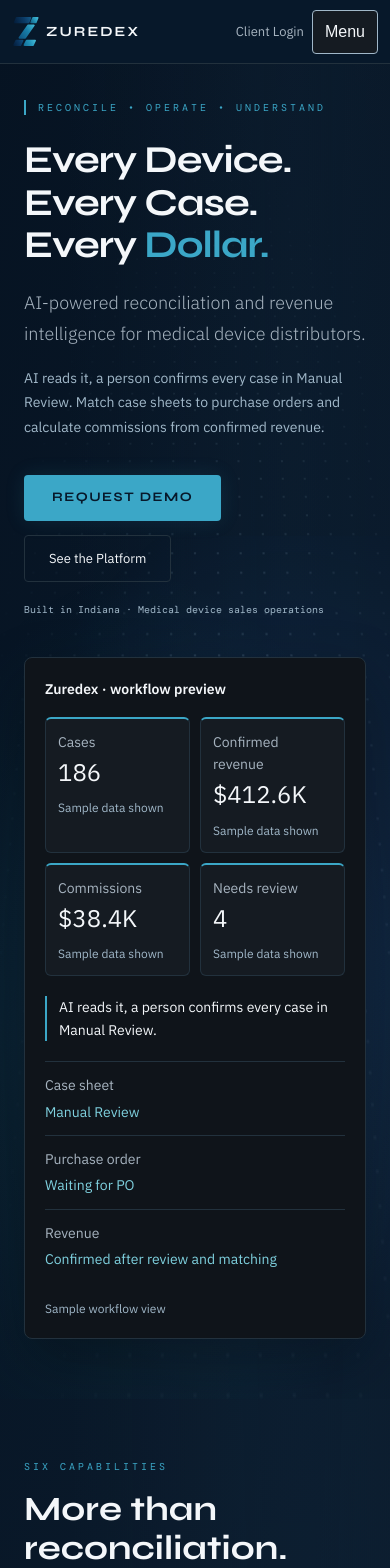
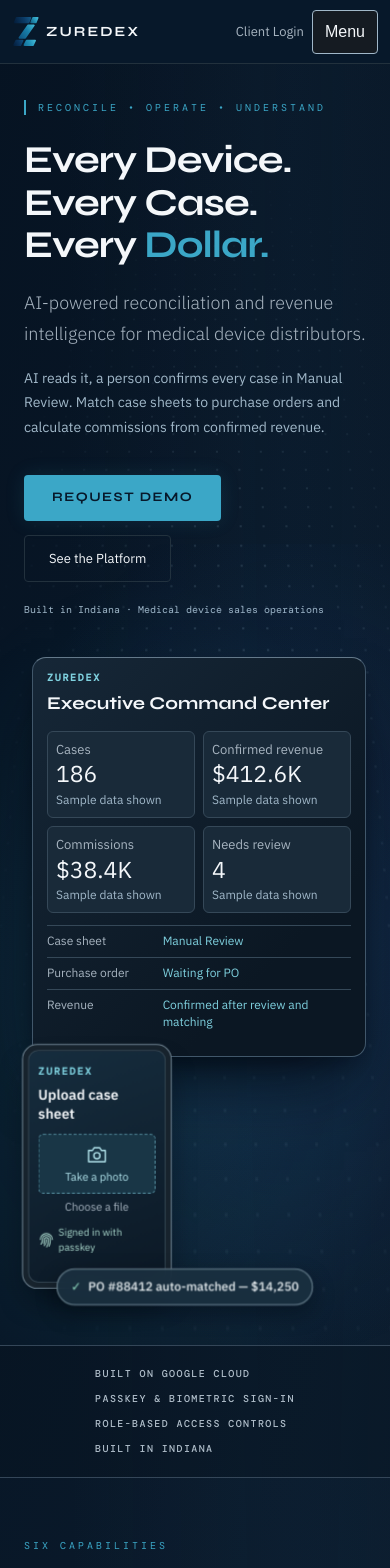
Before and after one commit to Zuredex/zuredex-landing-page, a Next.js app: page / in a window 390 px wide. Shown: the top 1568 px of the page. Built offline with nearby package versions, Linux system fonts and the light colour scheme.

Commit message:
Build responsive hero showcase and trust strip

```diff
--- a/app/page.tsx
+++ b/app/page.tsx
@@ -6,7 +6,9 @@ import mobileCases from "@/public/cases-mobile.png";
 import SiteStyles from "@/components/SiteStyles";
 import SiteNav from "@/components/SiteNav";
 import SiteFooter from "@/components/SiteFooter";
-import { analyticsSampleMetrics, heroSampleMetrics, sampleCaption } from "@/lib/sample-data";
+import ShowcaseTilt from "@/components/ShowcaseTilt";
+import { analyticsSampleMetrics, heroSampleMetrics, sampleCaption, sampleMatchedPO } from "@/lib/sample-data";
+import "./showcase.css";
 
 export default function Page() {
   return (
@@ -17,15 +19,7 @@ export default function Page() {
 
       {/* ── SECTION 2: HERO ───────────────────────────────────── */}
       <section className="landing-hero">
-        <div
-          className="hero-grid"
-          style={{
-            position: 'relative', zIndex: 1,
-            display: 'grid', gridTemplateColumns: '1fr 1.1fr', gap: 80,
-            alignItems: 'center', padding: '120px 80px 80px',
-            maxWidth: 1400, margin: '0 auto',
-          }}
-        >
+        <div className="hero-grid">
           {/* LEFT COLUMN */}
           <div>
             <div style={{
@@ -84,8 +78,12 @@ export default function Page() {
           </div>
 
           {/* Static fictional values are rendered on the server. */}
-          <div className="dashboard-preview" role="group" aria-label="Sample workflow preview">
-            <div className="preview-heading">Zuredex · workflow preview</div>
+          <ShowcaseTilt>
+            <div className="dashboard-preview" role="group" aria-label="Executive Command Center, sample workflow preview">
+              <div className="preview-heading">
+                <span className="preview-brand">ZUREDEX</span>
+                Executive Command Center
+              </div>
               <div className="preview-metrics">
                 {heroSampleMetrics.map(({ label, value }) => (
                   <div className="preview-card" key={label} role="group" aria-label={`${sampleCaption}: ${label}, ${value}`}>
@@ -95,16 +93,43 @@ export default function Page() {
                   </div>
                 ))}
               </div>
-            <p className="preview-note">AI reads it, a person confirms every case in Manual Review.</p>
               <dl className="preview-statuses">
                 <div><dt>Case sheet</dt><dd>Manual Review</dd></div>
                 <div><dt>Purchase order</dt><dd>Waiting for PO</dd></div>
                 <div><dt>Revenue</dt><dd>Confirmed after review and matching</dd></div>
               </dl>
-            <p className="preview-caption">Sample workflow view</p>
+            </div>
+            <div className="upload-phone" role="group" aria-label="Sample mobile case sheet upload">
+              <div className="phone-screen">
+                <span className="phone-brand">ZUREDEX</span>
+                <strong>Upload case sheet</strong>
+                <span className="phone-upload">
+                  <svg aria-hidden="true" viewBox="0 0 24 24" fill="none" stroke="currentColor" strokeWidth="1.5">
+                    <path d="M3 8h4l2-3h6l2 3h4v12H3z" strokeLinejoin="round" /><circle cx="12" cy="13.5" r="3.3" />
+                  </svg>
+                  Take a photo
+                </span>
+                <span className="phone-file">Choose a file</span>
+                <span className="passkey-indicator">
+                  <svg aria-hidden="true" viewBox="0 0 24 24" fill="none" stroke="currentColor" strokeWidth="1.5" strokeLinecap="round">
+                    <path d="M3 11a9 9 0 0 1 18 0m-15 2v-2a6 6 0 0 1 12 0c0 4-.5 7-2 10M4 18c1-1.5 2-3 2-5m3 7c2-2.5 3-5.5 3-9m-4 6c1-2 1-3.5 1-6a3 3 0 0 1 6 0c0 5-1 8-2.5 11" />
+                  </svg>
+                  Signed in with passkey
+                </span>
               </div>
             </div>
+            <p className="match-pill">
+              <span className="sr-only">{sampleCaption}. </span><span className="match-check" aria-hidden="true">✓</span> PO #{sampleMatchedPO.number} auto-matched — {sampleMatchedPO.amount}
+            </p>
+          </ShowcaseTilt>
+        </div>
       </section>
+
+      <ul className="hero-trust" aria-label="Platform and company details">
+        {["BUILT ON GOOGLE CLOUD", "PASSKEY & BIOMETRIC SIGN-IN", "ROLE-BASED ACCESS CONTROLS", "BUILT IN INDIANA"].map((item, index) => (
+          <li key={item}>{index > 0 && <span aria-hidden="true">•</span>}{item}</li>
+        ))}
+      </ul>
 
       {/* ── SECTION 3: CAPABILITY PILLARS ─────────────────────── */}
       <section className="section-pad" style={{ padding: '86px 80px', position: 'relative', overflow: 'hidden' }}>
@@ -143,30 +168,6 @@ export default function Page() {
             Built for how medical device sales actually works — for operations teams and reps alike.
           </div>
         </div>
-      </section>
-
-      {/* ── SECTION 4: TRUST BAR ──────────────────────────────── */}
-      <section
-        className="trust-bar"
-        style={{
-          padding: '20px 80px',
-          display: 'flex', justifyContent: 'space-between', alignItems: 'center',
-          flexWrap: 'wrap', gap: 24,
-        }}
-      >
-        {[
-          { sym: '⬡', label: 'Secure Cloud Infrastructure' },
-          { sym: '◎', label: 'AI-Assisted Validation' },
-          { sym: '⊞', label: 'Role-Based Access Control' },
-          { sym: '≡', label: 'Workflow Audit Logging' },
-          { sym: '⊘', label: 'Duplicate Prevention' },
-          { sym: '⬡', label: 'Multi-Tenant Architecture' },
-        ].map(item => (
-          <div key={item.label} style={{ display: 'flex', alignItems: 'center', gap: 8 }}>
-            <span style={{ color: '#3BA7C7', fontSize: 13, lineHeight: 1 }}>{item.sym}</span>
-            <span style={{ fontFamily: "var(--font-dm), monospace", fontSize: 10, color: '#A7B4C0', letterSpacing: 1.5, textTransform: 'uppercase' }}>{item.label}</span>
-          </div>
-        ))}
       </section>
 
       {/* ── SECTION 6: WHY NOW ────────────────────────────────── */}
--- /dev/null
+++ b/app/showcase.css
@@ -0,0 +1,176 @@
+.hero-grid {
+  position: relative;
+  z-index: 1;
+  display: grid;
+  grid-template-columns: minmax(0, .85fr) minmax(0, 1.15fr);
+  align-items: center;
+  gap: clamp(32px, 5vw, 80px);
+  max-width: 1400px;
+  margin: auto;
+  padding: 116px clamp(40px, 6vw, 80px) 64px;
+}
+
+.showcase {
+  position: relative;
+  isolation: isolate;
+  width: min(100%, 620px);
+  margin-inline: auto;
+  perspective: 1200px;
+  font-family: var(--font-plex), sans-serif;
+}
+
+.showcase-scene {
+  display: grid;
+  grid-template-columns: 1fr;
+  grid-template-rows: auto 108px auto;
+  transform-style: preserve-3d;
+}
+
+.dashboard-preview {
+  grid-area: 1 / 1 / 3;
+  align-self: start;
+  margin-left: 40px;
+  padding: 20px;
+  background: linear-gradient(135deg, #162737, #0b1723 75%);
+  border: 1px solid #41576a;
+  border-top-color: #64798a;
+  border-radius: 14px;
+  box-shadow: 0 38px 65px -22px #020912e0, 0 12px 24px -10px #02091299;
+  transform: perspective(1200px) rotateY(-6deg) rotateX(3deg);
+}
+
+.preview-heading {
+  padding-bottom: 16px;
+  color: var(--t1);
+  font: 600 clamp(18px, 2vw, 24px)/1.25 var(--font-syne), sans-serif;
+}
+
+.preview-brand, .phone-brand {
+  display: block;
+  margin-bottom: 8px;
+  color: var(--accentSoft);
+  font: 600 10px/1.2 var(--font-dm), monospace;
+  letter-spacing: .17em;
+}
+
+.preview-metrics { display: grid; grid-template-columns: repeat(2, minmax(0, 1fr)); gap: 8px; }
+.preview-card {
+  padding: 10px 12px;
+  border: 1px solid #354858;
+  border-radius: 6px;
+  background: #192a39;
+  color: var(--t2);
+  font-size: 13px;
+}
+.preview-card span { display: block; color: var(--t1); font-size: 23px; line-height: 1.3; }
+.preview-card .sample-label { margin-top: 2px; }
+.preview-statuses { margin: 12px 0 0 105px; font-size: 12px; line-height: 1.4; }
+.preview-statuses > div {
+  display: grid;
+  grid-template-columns: minmax(76px, .8fr) 1.4fr;
+  gap: 8px;
+  padding: 7px 0;
+  border-top: 1px solid #354858;
+}
+.preview-statuses dt { color: var(--t2); }
+.preview-statuses dd { color: var(--accentSoft); }
+
+.upload-phone {
+  grid-area: 2 / 1 / 4;
+  width: 148px;
+  align-self: start;
+  padding: 5px;
+  border: 1px solid #718593;
+  border-radius: 15px;
+  background: #17232d;
+  box-shadow: 0 18px 32px -12px #020910dd;
+  transform: translateZ(14px);
+}
+.phone-screen {
+  padding: 14px 9px 27px;
+  border: 1px solid #344653;
+  border-radius: 10px;
+  background: linear-gradient(160deg, #162d3e, #0c1926);
+}
+.phone-screen strong { display: block; font-size: 14px; line-height: 1.4; }
+.phone-upload {
+  display: grid;
+  justify-items: center;
+  gap: 3px;
+  padding: 8px 2px;
+  margin-block: 9px 5px;
+  border: 1px dashed #5b97a9;
+  border-radius: 5px;
+  background: #193646;
+  color: #b4e6ee;
+  font-size: 11px;
+}
+.phone-upload svg { width: 22px; }
+.phone-file { display: block; color: var(--t2); text-align: center; font-size: 11px; }
+.passkey-indicator {
+  display: flex;
+  align-items: center;
+  gap: 4px;
+  margin-top: 10px;
+  color: #acdace;
+  font-size: 10px;
+  line-height: 1.4;
+}
+.passkey-indicator svg { flex: none; width: 16px; }
+.match-pill {
+  grid-area: 3 / 1;
+  justify-self: start;
+  align-self: end;
+  margin: 0 0 -12px 36px;
+  max-width: calc(100% - 36px);
+  padding: 8px 13px;
+  border: 1px solid #748c99;
+  border-radius: 24px;
+  background: rgba(27, 48, 64, .88);
+  backdrop-filter: blur(10px);
+  box-shadow: 0 8px 22px #02091070;
+  transform: translateZ(30px);
+  color: #eff5f7;
+  font: 500 12px/1.5 var(--font-plex), sans-serif;
+}
+.match-check { color: #98e4c7; margin-right: 4px; }
+
+.hero-trust {
+  display: flex;
+  justify-content: center;
+  align-items: center;
+  gap: clamp(12px, 2vw, 30px);
+  padding: 20px 16px;
+  border-block: 1px solid #344658;
+  background: rgba(7, 19, 30, .35);
+  list-style: none;
+  color: #afbdc9;
+  font: 500 10px/1.6 var(--font-dm), monospace;
+  letter-spacing: .14em;
+}
+.hero-trust li { display: flex; align-items: center; gap: clamp(12px, 2vw, 30px); }
+
+@media (min-width: 768px) and (hover: hover) and (pointer: fine) and (prefers-reduced-motion: no-preference) {
+  .showcase-scene {
+    transform: rotateX(var(--tilt-x, 0deg)) rotateY(var(--tilt-y, 0deg));
+    transition: transform 220ms ease-out;
+  }
+}
+
+@media (max-width: 1000px) {
+  .hero-grid { grid-template-columns: minmax(0, 1fr); padding: 100px 24px 60px; gap: 40px; }
+}
+@media (max-width: 850px) {
+  .hero-trust { display: grid; grid-template-columns: repeat(2, auto); gap: 9px 28px; }
+  .hero-trust li span { display: none; }
+}
+@media (width < 768px) {
+  .dashboard-preview { transform: none; }
+}
+@media (max-width: 520px) {
+  .showcase-scene { grid-template-rows: auto 14px auto; }
+  .dashboard-preview { margin-left: 8px; padding: 14px; }
+  .preview-statuses { margin-left: 0; padding-bottom: 4px; }
+  .preview-card { padding: 8px; }
+  .hero-trust { grid-template-columns: auto; }
+}
--- /dev/null
+++ b/components/ShowcaseTilt.tsx
@@ -0,0 +1,60 @@
+"use client";
+
+import { useEffect, useRef, type ReactNode } from "react";
+
+export default function ShowcaseTilt({ children }: { children: ReactNode }) {
+  const ref = useRef<HTMLDivElement>(null);
+
+  useEffect(() => {
+    const stage = ref.current;
+    if (!stage) return;
+    const media = window.matchMedia("(min-width: 768px) and (hover: hover) and (pointer: fine) and (prefers-reduced-motion: no-preference)");
+    let frame = 0;
+    let x = 0;
+    let y = 0;
+
+    function onMove(event: PointerEvent) {
+      if (event.pointerType === "touch") return;
+      x = event.clientX;
+      y = event.clientY;
+      if (frame || !stage) return;
+      frame = requestAnimationFrame(() => {
+        frame = 0;
+        const rect = stage.getBoundingClientRect();
+        const angle = (offset: number, size: number) => Math.max(-4, Math.min(4, 8 * offset / size - 4));
+        stage.style.setProperty("--tilt-x", `${-angle(y - rect.top, rect.height)}deg`);
+        stage.style.setProperty("--tilt-y", `${angle(x - rect.left, rect.width)}deg`);
+      });
+    }
+
+    function reset() {
+      cancelAnimationFrame(frame);
+      frame = 0;
+      stage?.style.removeProperty("--tilt-x");
+      stage?.style.removeProperty("--tilt-y");
+    }
+
+    function disconnect() {
+      stage?.removeEventListener("pointermove", onMove);
+      stage?.removeEventListener("pointerleave", reset);
+      reset();
+    }
+
+    function sync() {
+      disconnect();
+      if (media.matches) {
+        stage?.addEventListener("pointermove", onMove, { passive: true });
+        stage?.addEventListener("pointerleave", reset);
+      }
+    }
+
+    sync();
+    media.addEventListener("change", sync);
+    return () => {
+      media.removeEventListener("change", sync);
+      disconnect();
+    };
+  }, []);
+
+  return <div ref={ref} className="showcase"><div className="showcase-scene">{children}</div></div>;
+}
--- a/components/SiteStyles.tsx
+++ b/components/SiteStyles.tsx
@@ -56,8 +56,7 @@ export default function SiteStyles() {
         transform: perspective(900px) rotateX(24deg) scale(1.12);
         mask-image: radial-gradient(ellipse at 60% 48%, black 10%, transparent 68%);
       }
-      .landing-hero .dashboard-preview { position: relative; }
-      .landing-hero .dashboard-preview::before {
+      .landing-hero .showcase::before {
         content: "";
         position: absolute;
         z-index: -1;
@@ -85,18 +84,9 @@ export default function SiteStyles() {
       .site-nav .nav-link { display: inline-flex; align-items: center; min-height: 44px; }
       .menu-toggle { display: none; min-height: 44px; padding: 8px 12px; color: #F4F7FA; background: #151B22; border: 1px solid #A1B8C9; border-radius: 4px; font: inherit; cursor: pointer; }
       .nav-mobile { display: none; }
-      .dashboard-preview { background: #0F141A; border: 1px solid #22313D; border-radius: 8px; padding: 20px; font: 14px/1.6 var(--font-plex), sans-serif; color: #A7B4C0; box-shadow: 0 24px 60px rgba(0,0,0,.3); }
-      .preview-heading { font-weight: 600; color: #F4F7FA; padding-bottom: 16px; }
-      .preview-metrics { display: grid; grid-template-columns: repeat(2,minmax(0,1fr)); gap: 10px; }
-      .preview-card { border: 1px solid #22313D; border-top: 2px solid #3BA7C7; border-radius: 6px; padding: 12px; background: #151B22; }
-      .preview-card span { font-size: 24px; color: #F4F7FA; }
-      .preview-card, .sample-metric { min-width: 0; }
-      .preview-card span, .sample-value { overflow-wrap: anywhere; }
+      .sample-metric { min-width: 0; }
+      .sample-value { overflow-wrap: anywhere; }
       .sample-label { display: block; margin-top: 8px; color: #A1B8C9; font: 12px/1.5 var(--font-plex), sans-serif; }
-      .preview-note { margin: 20px 0; color: #F4F7FA; border-left: 2px solid #3BA7C7; padding-left: 12px; }
-      .preview-statuses > div { display: grid; grid-template-columns: 1fr 1.4fr; gap: 16px; padding: 12px 0; border-top: 1px solid #22313D; }
-      .preview-statuses dd { color: #7FD1DF; }
-      .preview-caption { padding-top: 16px; font-size: 12px; color: #A1B8C9; }
       @media (max-width: 960px) {
         .site-nav { padding: 4px 16px; gap: 8px; }
         .nav-desktop { display: none; }
@@ -108,7 +98,6 @@ export default function SiteStyles() {
         .brand-tagline { display: none; }
         .brand-link { gap: 6px; }
         .site-nav { padding-inline: 12px; }
-        .preview-statuses > div { grid-template-columns: 1fr; gap: 4px; }
       }
       @media (prefers-reduced-motion: reduce) {
         html { scroll-behavior: auto; }
@@ -246,7 +235,6 @@ export default function SiteStyles() {
       /* Mobile */
       @media (max-width: 768px) {
         .nav-center { display: none !important; }
-        .hero-grid { grid-template-columns: 1fr !important; padding: 100px 24px 60px !important; gap: 40px !important; }
         .hero-headline { font-size: 38px !important; }
         .dashboard-rep-cards { display: none !important; }
         .dashboard-table { display: none !important; }
@@ -257,7 +245,6 @@ export default function SiteStyles() {
         .security-grid { grid-template-columns: 1fr !important; }
         .product-proof-grid { grid-template-columns: 1fr !important; }
         .section-pad { padding: 60px 24px !important; }
-        .trust-bar { padding: 20px 24px !important; flex-direction: column; align-items: flex-start !important; gap: 14px !important; }
         .tech-strip { padding: 40px 24px !important; }
         .cta-pad { padding: 80px 24px !important; }
         .cta-headline { font-size: 34px !important; }
--- a/lib/sample-data.ts
+++ b/lib/sample-data.ts
@@ -1,5 +1,7 @@
 // Founder-approved fictional display values for the marketing previews.
 export const sampleCaption = "Sample data shown";
+
+export const sampleMatchedPO = { number: "88412", amount: "$14,250" } as const;
 
 export const heroSampleMetrics = [
   { label: "Cases", value: "186" },
```
Also changed, not shown: 3 other files (tests, documents, lock files or other folders). Lines whose indentation alone changed are shown as unchanged.
